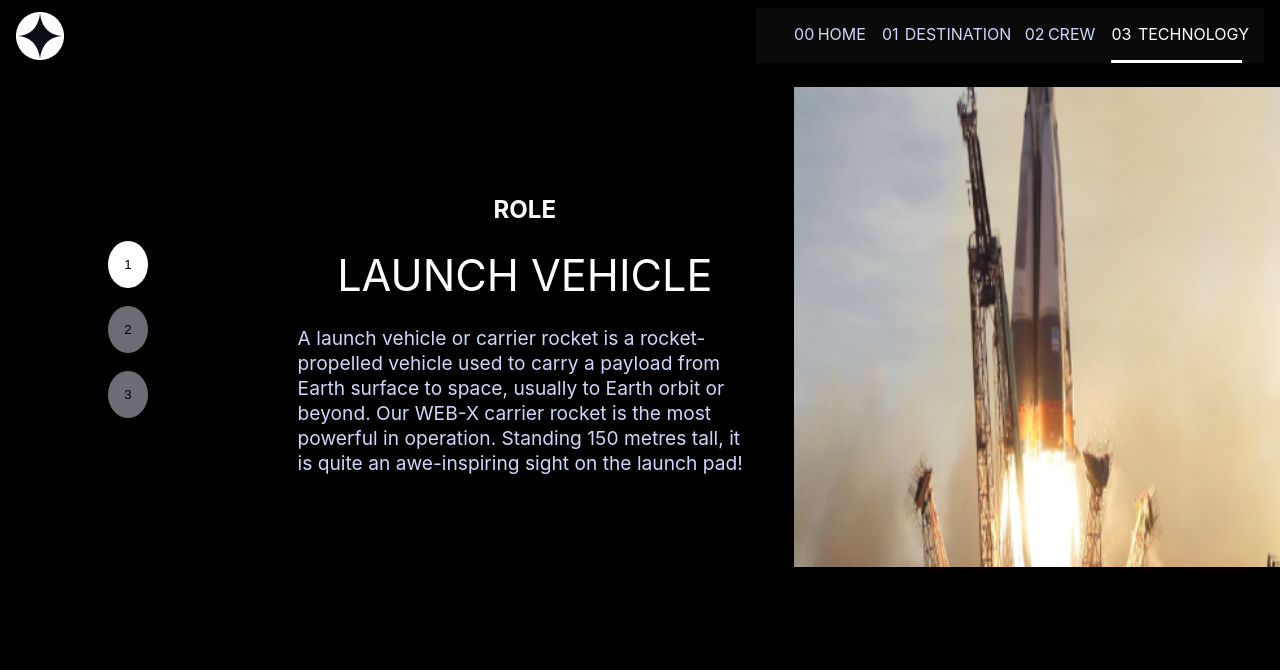
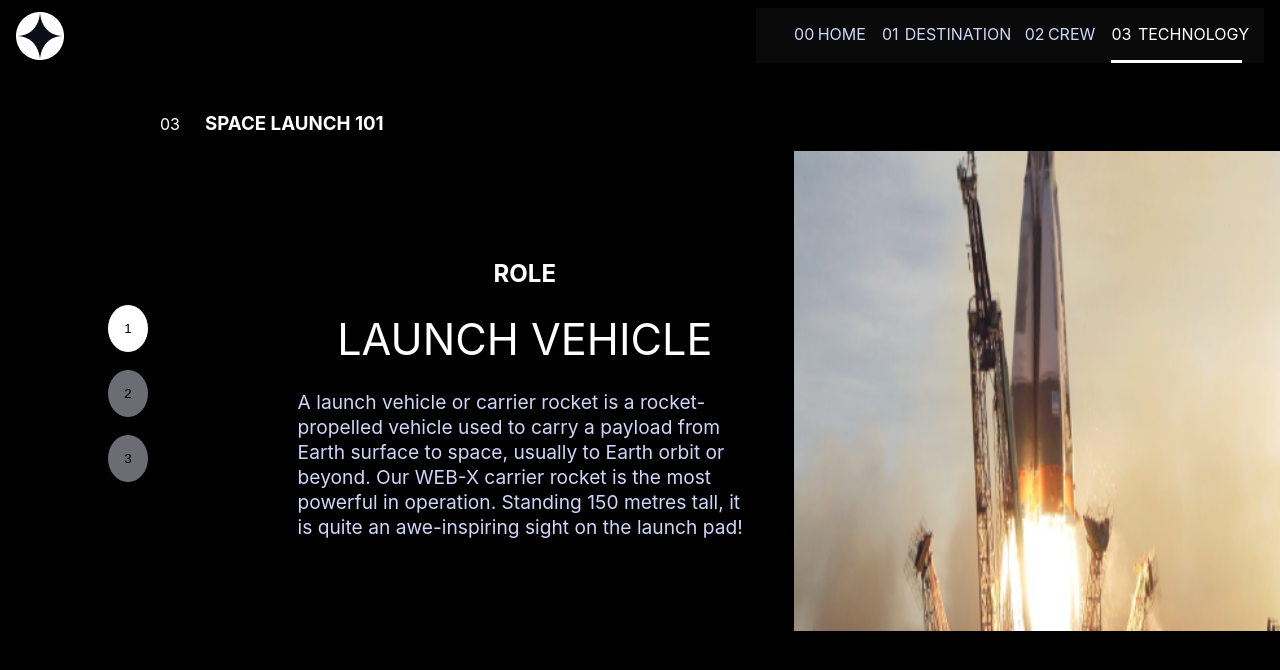
Before and after one commit to abeeebdon/space-tour, a React (Create React App) app: page /technology in a window 1280 px wide. Shown: the top 670 px of the page. Built offline with nearby package versions, Linux system fonts and the light colour scheme.

Commit message:
Remaining animation effect

```diff
--- a/src/styles/crew.scss
+++ b/src/styles/crew.scss
@@ -1,7 +1,8 @@
 .crew {
   width: 100%;
   padding: 1rem;
-  min-height: 89vh;
+  height: 100vh;
+  padding-top: 4.5rem;
   padding-bottom: 0px;
 
   .head {
@@ -10,6 +11,7 @@
     justify-content: center;
     align-items: center;
     gap: 2%;
+    color: #fff;
     text-transform: uppercase;
     margin: 1rem;
     padding: 0;
@@ -34,6 +36,7 @@
     .image {
       text-align: center;
       width: 100%;
+      height: 70%;
       outline: none;
       margin: 0 auto;
       @media only screen and (min-width: 768px) {
@@ -45,6 +48,7 @@
         outline: none;
         display: inline-block;
         width: 60%;
+        height: 100%;
         @media only screen and (min-width: 768px) {
           height: 60vh;
         }
--- a/src/styles/technology.scss
+++ b/src/styles/technology.scss
@@ -1,7 +1,8 @@
 .technology {
   width: 100%;
-  min-height: 87vh;
+  min-height: 100vh;
   margin-top: 1rem;
+  padding-top: 4rem;
   .head {
     display: flex;
     width: 100%;
@@ -10,6 +11,7 @@
     gap: 2%;
     text-transform: uppercase;
     padding: 0;
+    color: white;
     @media only screen and (min-width: 768px) {
       justify-content: flex-start;
       margin-left: 10vw;
```
